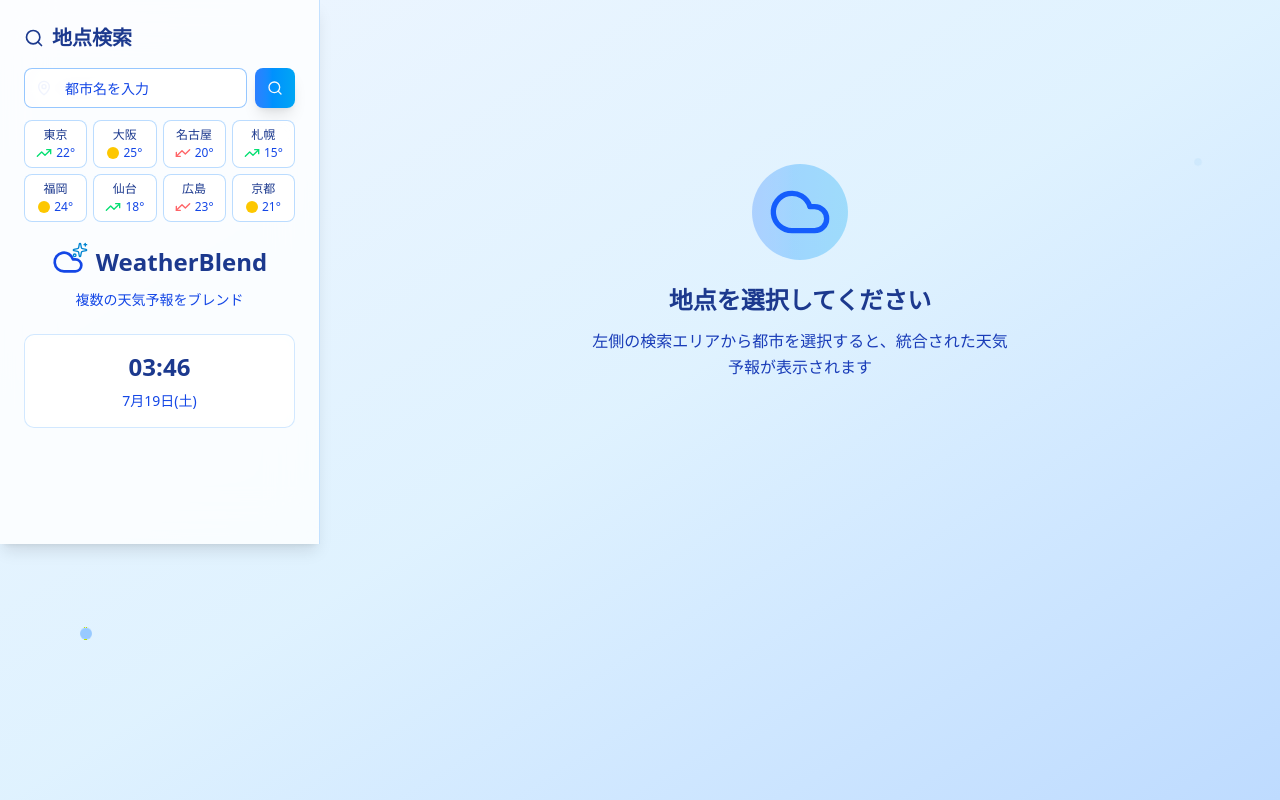
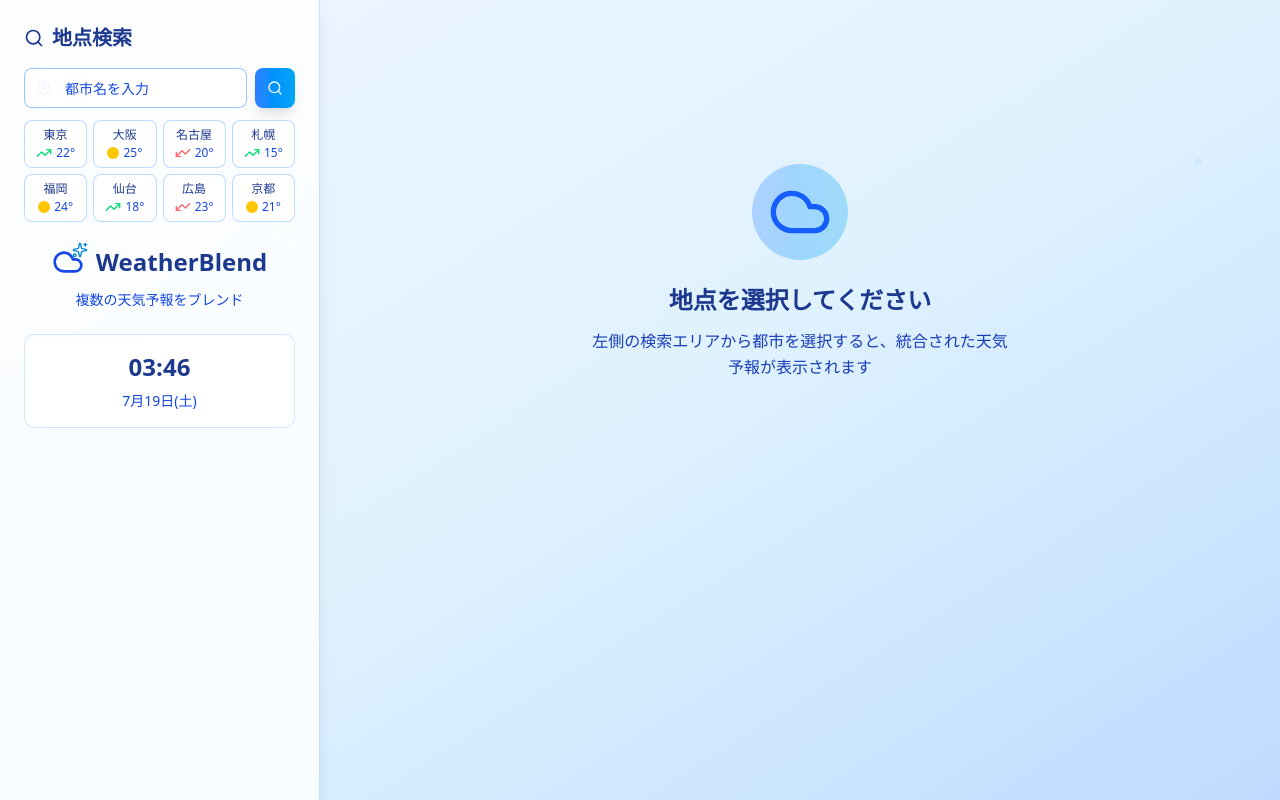
Before and after one commit to sidedishjob/weather-blend, a Next.js app: page / in a window 1280 px wide. Built offline with nearby package versions, Linux system fonts and the light colour scheme.

Commit message:
デスクトップ下部余白修正

```diff
--- a/src/app/page.tsx
+++ b/src/app/page.tsx
@@ -278,9 +278,9 @@ export default function Home() {
       </div>
 
       {/* デスクトップ・モバイル共通レイアウト */}
-      <div className="flex flex-col lg:flex-row min-h-screen lg:min-h-auto">
+      <div className="flex flex-col lg:flex-row min-h-screen">
         {/* デスクトップ用サイドバー */}
-        <aside className="hidden lg:block w-80 bg-white/80 backdrop-blur-xl border-r border-blue-300/50 shadow-lg relative z-10">
+        <aside className="hidden lg:block w-80 bg-white/80 backdrop-blur-xl border-r border-blue-300/50 shadow-lg relative z-10 min-h-screen">
           <div className="p-6 space-y-6">
             <div className="space-y-4">
               <h2 className="text-xl font-bold text-blue-900 flex items-center space-x-2">
@@ -316,7 +316,7 @@ export default function Home() {
         </aside>
 
         {/* メインエリア - 検索結果 */}
-        <main className={`flex-1 px-4 sm:px-6 lg:px-8 py-6 lg:py-8 overflow-y-auto relative z-10 ${
+        <main className={`flex-1 px-4 sm:px-6 lg:px-8 py-6 lg:py-8 relative z-10 min-h-screen ${
           weatherData ? getWeatherBackgroundClass(weatherData.blended.weather) : ''
         }`}>
         {/* 天気アニメーション要素 */}
```
